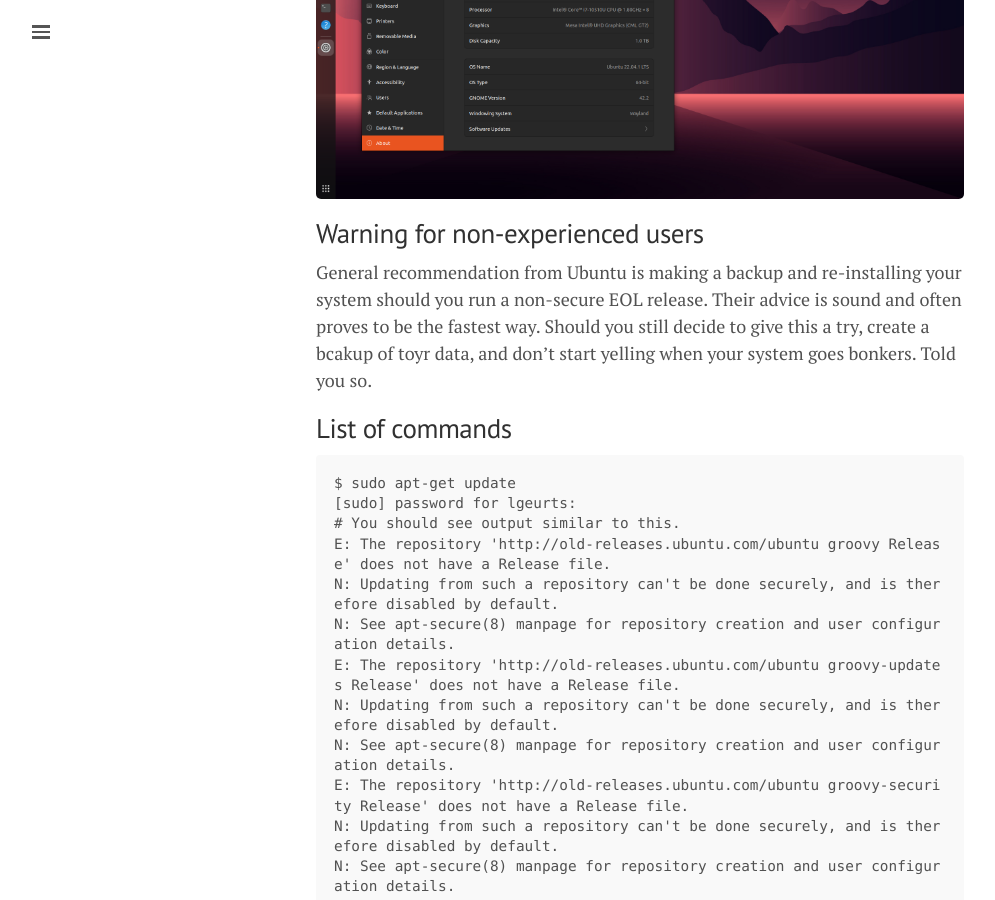
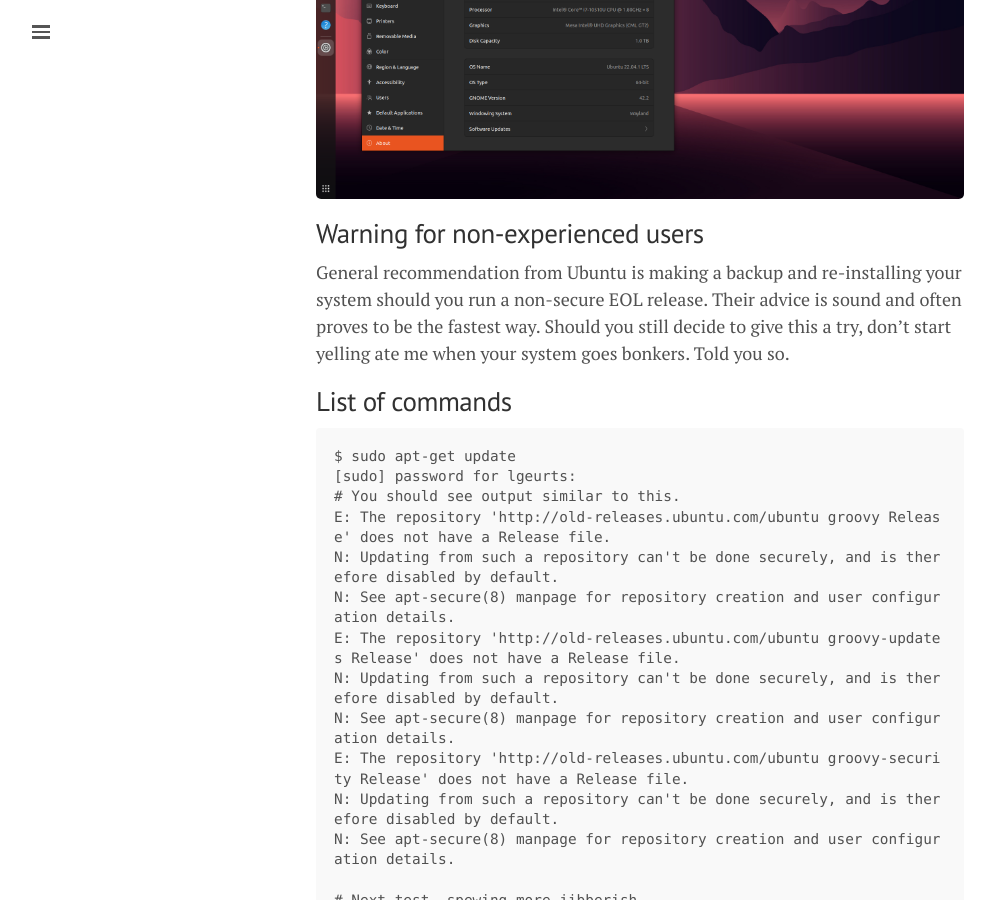
Before and after one commit to lgeurts/lgeurts.github.io, a Jekyll site: the page built from _posts/2022-08-24-ubuntu-upgrade-notes-20.x-to-22.x-for-x1-carbon-gen8.md, in a window 1280 px wide and 900 px high, scrolled down 420 px. Shown: the whole window, without its empty margins (0-995 px from the left). Built offline with Jekyll 4.4.1, drawn with Linux system fonts in a browser that asks for light colours; nearby versions of some CDN libraries; comment, search, counter and statistics services are not loaded.

Commit message:
Update 2022-08-24-ubuntu-upgrade-notes-20.x-to-22.x-for-x1-carbon-gen8.md

````diff
--- a/_posts/2022-08-24-ubuntu-upgrade-notes-20.x-to-22.x-for-x1-carbon-gen8.md
+++ b/_posts/2022-08-24-ubuntu-upgrade-notes-20.x-to-22.x-for-x1-carbon-gen8.md
@@ -10,7 +10,7 @@ tags: [ Linux Tutorials ]
 <img src="/assets/jammy-jellyfish.png" width="654">
 
 ## Warning for non-experienced users
-General recommendation from Ubuntu is making a backup and re-installing your system should you run a non-secure EOL release. Their advice is sound and often proves to be the fastest way. Should you still decide to give this a try, create a bcakup of toyr data, and don't start yelling when your system goes bonkers. Told you so.
+General recommendation from Ubuntu is making a backup and re-installing your system should you run a non-secure EOL release. Their advice is sound and often proves to be the fastest way. Should you still decide to give this a try, don't start yelling ate me when your system goes bonkers. Told you so.
 
 ## List of commands
 ```
````
